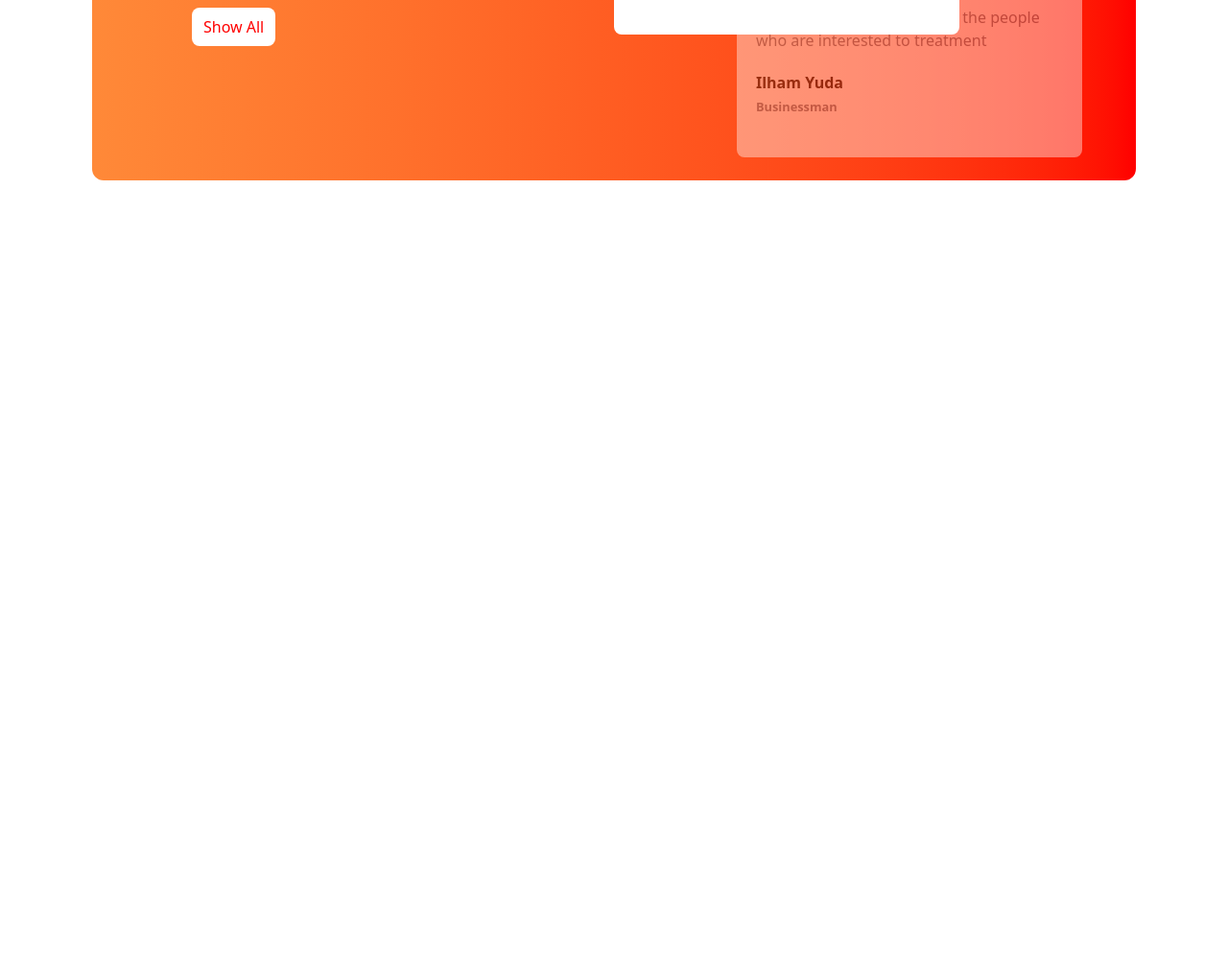
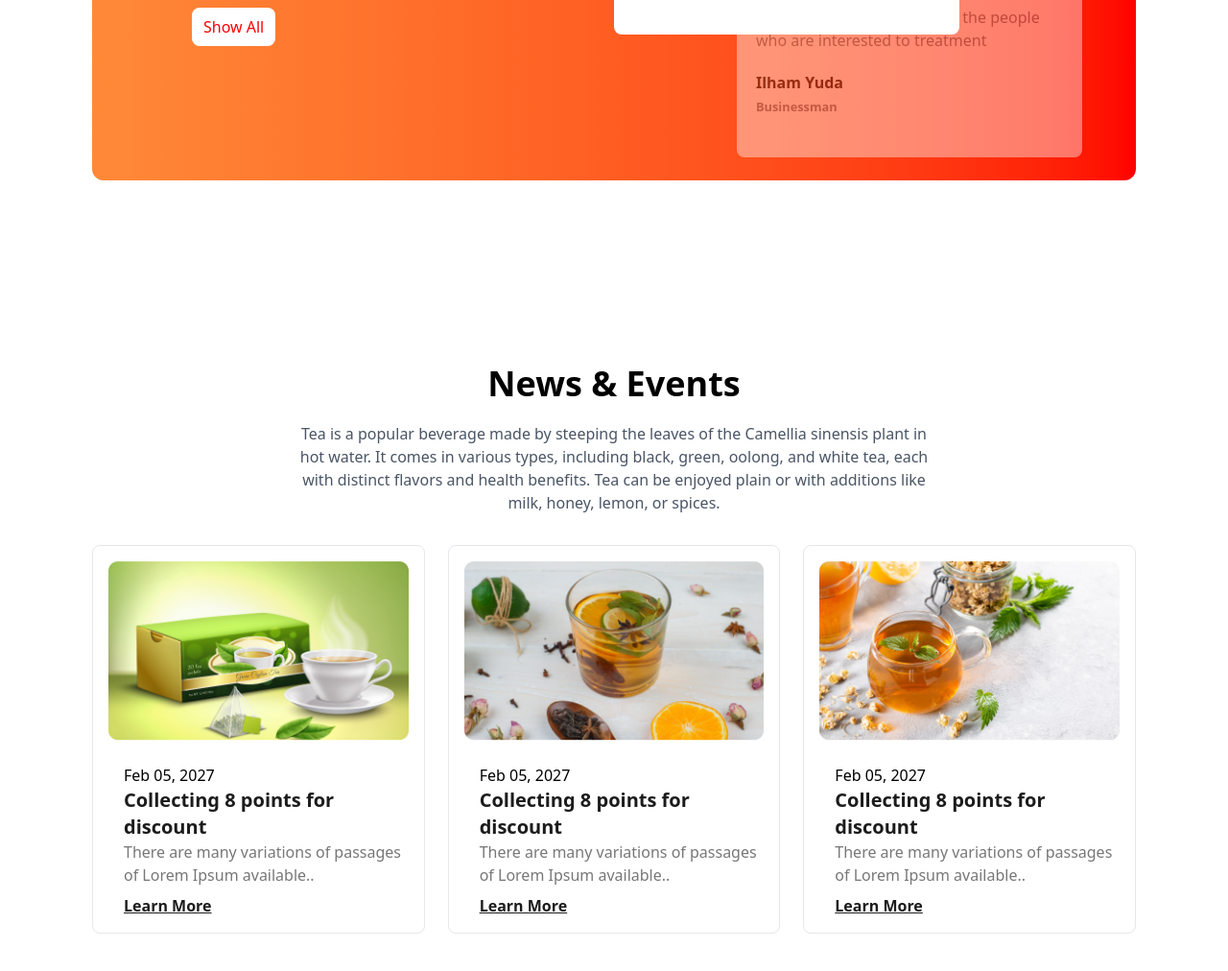
Before and after one commit to UmarHossain1/Tea-house, a plain HTML site: page index.html in a window 1280 px wide. Shown: the part 2340-3352 px from the top of the page at 96% size. Before the commit the page ends 2624 px from the top, so only its background shows below. Drawn offline with nearby package versions, Linux system fonts and the light colour scheme.

Commit message:
News & Events section done

```diff
--- a/index.html
+++ b/index.html
@@ -28,7 +28,7 @@
   </head>
   <body>
     <!-- Main content -->
-    <main class="max-w-screen-xl mx-auto px-12 lg:px-24 ">
+    <main class="max-w-screen-xl mx-auto px-12 lg:px-24">
       <!-- Header Section -->
       <header class="lg:flex pt-10 mb-16">
         <!-- Text content -->
@@ -228,7 +228,7 @@
                 slightly believable.
               </p>
               <button
-                class="bg-white text-[#FF0000] px-3 py-2 rounded-lg mb-10"
+                class="bg-white text-[#FF0000] px-3 py-2 rounded-lg mb-10 cursor-pointer"
               >
                 Show All
               </button>
@@ -291,6 +291,85 @@
           </div>
         </div>
       </section>
+
+      <!-- News and Events section -->
+      <section class="mb-24">
+
+        <section class="py-8 lg:py-24">
+          <!-- Title -->
+          <div class="text-center mb-8">
+            <h1 class="text-3xl md:text-4xl font-bold mb-5">
+              News & Events
+            </h1>
+            <p class="text-gray-600 max-w-2xl mx-auto">
+              Tea is a popular beverage made by steeping the leaves of the Camellia sinensis plant in hot water. It comes in various types, including black, green, oolong, and white tea, each with distinct flavors and health benefits. Tea can be enjoyed plain or with additions like milk, honey, lemon, or spices.
+            </p>
+          </div>
+
+        <div
+          class="grid grid-cols-1 md:grid-cols-2 lg:grid-cols-3 gap-6 text-left"
+        >
+          <!-- news card 1 -->
+          <div class="rounded-lg px-4 overflow-hidden border border-gray-200">
+            <img class="mx-auto pt-4 mb-6" src="./images/news-1.png" alt="" />
+            <div class="pl-4">
+              <p class="text[#777777]">Feb 05, 2027</p>
+              <h2 class="font-bold text-xl text-[#1C1C1C]">
+                Collecting 8 points for <br />
+                discount
+              </h2>
+              <p class="text-[#777777] mb-2">
+                There are many variations of passages of Lorem Ipsum available..
+              </p>
+              <h3
+                class="text-[#1C1C1C] font-bold mb-4 underline cursor-pointer"
+              >
+                Learn More
+              </h3>
+            </div>
+          </div>
+
+          <!-- news card 2  -->
+          <div class="rounded-lg px-4 overflow-hidden border border-gray-200">
+            <img class="mx-auto pt-4 mb-6" src="./images/news-2.png" alt="" />
+            <div class="pl-4">
+              <p class="text[#777777]">Feb 05, 2027</p>
+              <h2 class="font-bold text-xl text-[#1C1C1C]">
+                Collecting 8 points for <br />
+                discount
+              </h2>
+              <p class="text-[#777777] mb-2">
+                There are many variations of passages of Lorem Ipsum available..
+              </p>
+              <h3
+                class="text-[#1C1C1C] font-bold mb-4 underline cursor-pointer"
+              >
+                Learn More
+              </h3>
+            </div>
+          </div>
+
+          <!-- news card 3 -->
+          <div class="rounded-lg px-4 overflow-hidden border border-gray-200">
+            <img class="mx-auto pt-4 mb-6" src="./images/news-3.png" alt="" />
+            <div class="pl-4">
+              <p class="text[#777777]">Feb 05, 2027</p>
+              <h2 class="font-bold text-xl text-[#1C1C1C]">
+                Collecting 8 points for <br />
+                discount
+              </h2>
+              <p class="text-[#777777] mb-2">
+                There are many variations of passages of Lorem Ipsum available..
+              </p>
+              <h3
+                class="text-[#1C1C1C] font-bold mb-4 underline cursor-pointer"
+              >
+                Learn More
+              </h3>
+            </div>
+          </div>
+        </div>
+      </section>
     </main>
   </body>
 </html>
```
